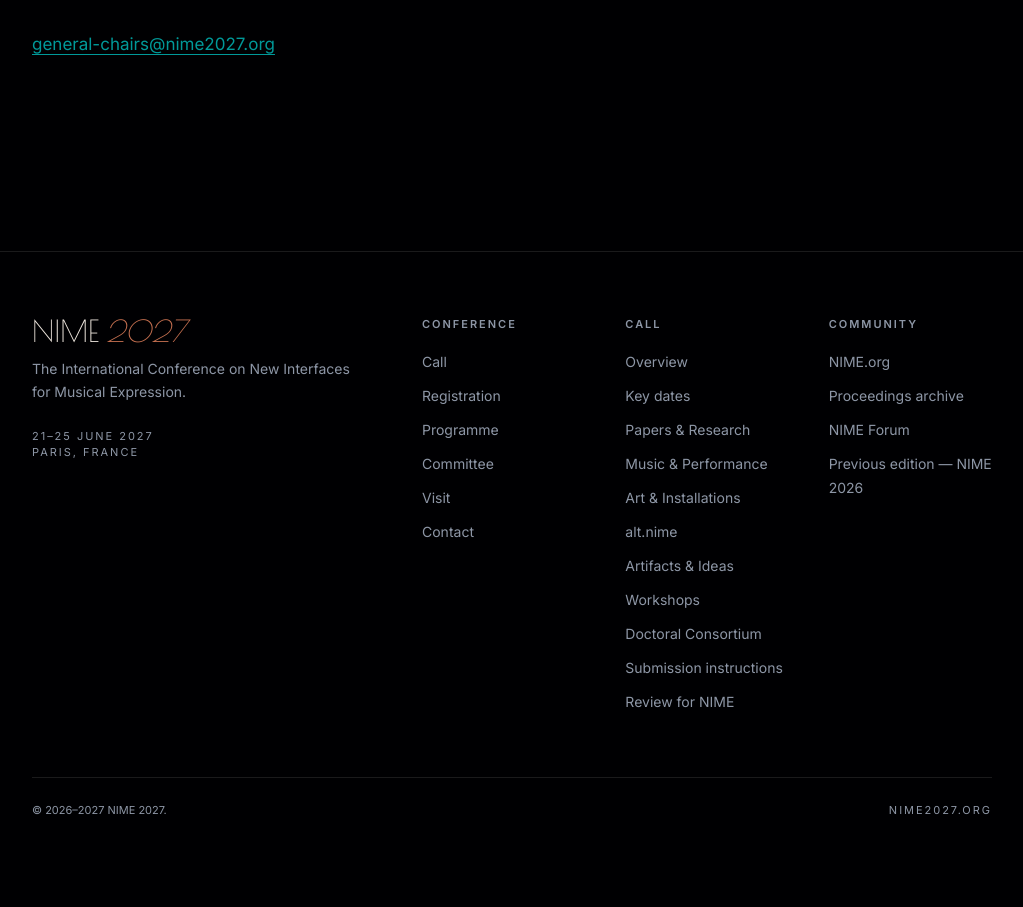
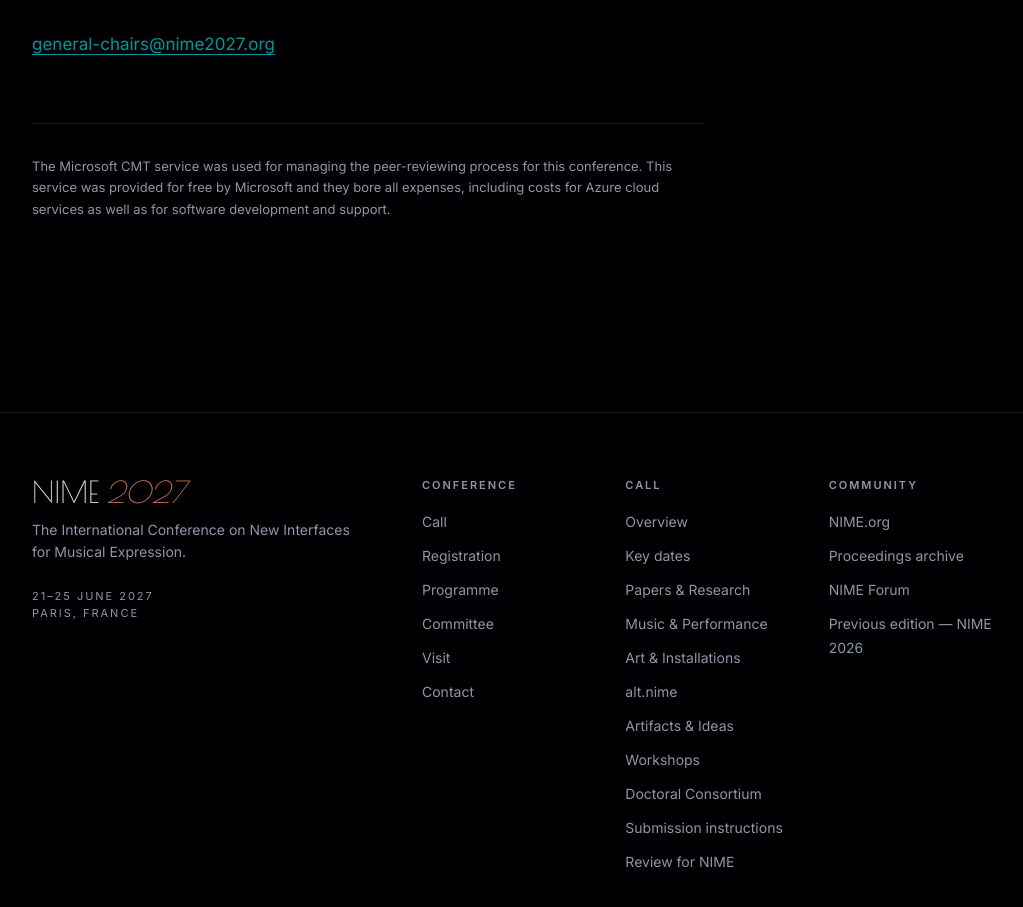
Before and after one commit to Polpii/Nime27Website, a Next.js app: page /call/submission-instructions in a window 1280 px wide. Shown: the part 1311-2218 px from the top of the page, without its empty margins (128-1151 px from the left). Before the commit the page ends 2177 px from the top, so only its background shows below. Built offline with nearby package versions, Linux system fonts and the light colour scheme.

Commit message:
Add the Microsoft CMT acknowledgment to the submission instructions

```diff
--- a/src/app/call/submission-instructions/page.tsx
+++ b/src/app/call/submission-instructions/page.tsx
@@ -5,6 +5,17 @@ import { getPage } from "@/content/get-page";
 import { links } from "@/content/site";
 
 const page = getPage("submission-instructions");
+
+/**
+ * Microsoft's condition for providing CMT free of charge, sent by Florent
+ * Berthaut (CMT chair). Their rules: the exact wording, as plain text in a
+ * paragraph, with no bold or italics, in the HTML source rather than added by
+ * script, and never removed. It lives here rather than in the studio-editable
+ * markdown so nobody can delete or reword it without knowing why it is there.
+ * Keep it a single string so React adds nothing inside the paragraph.
+ */
+const CMT_ACKNOWLEDGMENT =
+  "The Microsoft CMT service was used for managing the peer-reviewing process for this conference. This service was provided for free by Microsoft and they bore all expenses, including costs for Azure cloud services as well as for software development and support.";
 
 export const metadata: Metadata = {
   title: page.title,
@@ -21,6 +32,9 @@ export default function Page() {
           </Button>
         </div>
       )}
+      <p className="mt-16 max-w-2xl border-t border-white/10 pt-8 text-[13px] leading-relaxed text-brume">
+        {CMT_ACKNOWLEDGMENT}
+      </p>
     </SimplePage>
   );
 }
```
